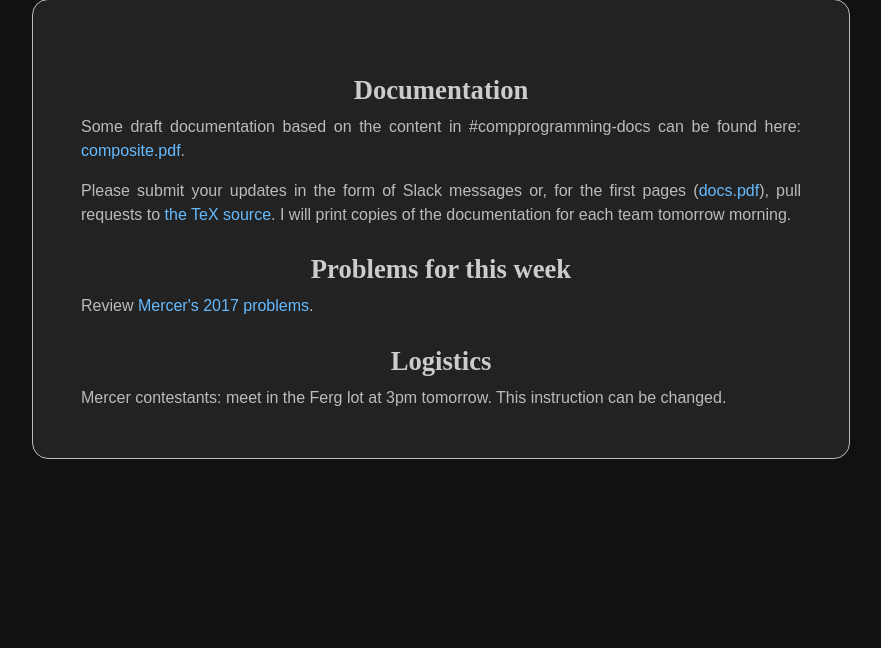
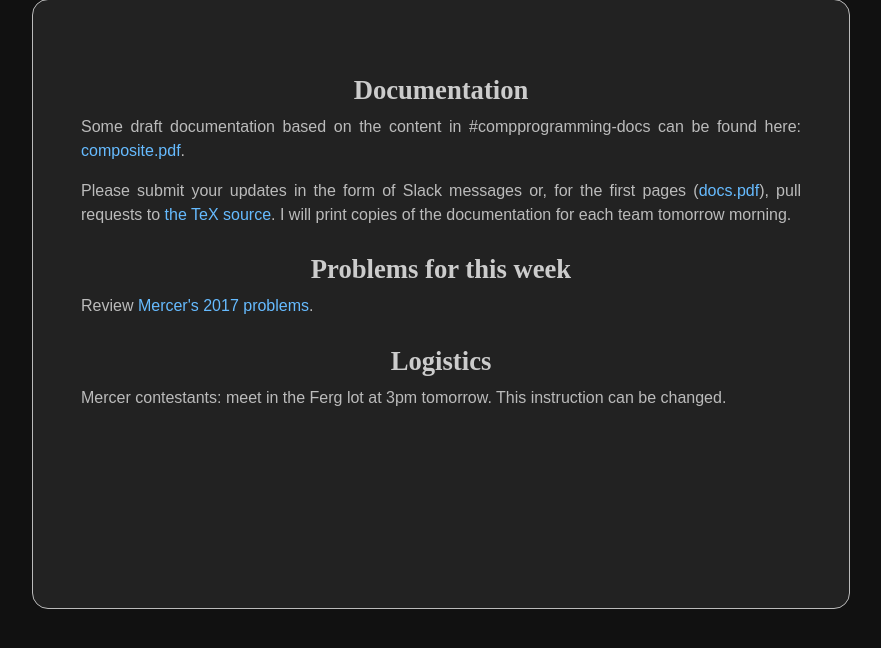
Before and after one commit to codyjrivera/competitive-programming, a PHP site: page /notes/2019-02-14/index.html in a window 1280 px wide. Shown: the part 111-759 px from the top of the page, without its empty margins (199-1080 px from the left). Run offline with PHP 8.4, Linux system fonts and the light colour scheme; some web fonts are replaced.

Commit message:
make notes taller

```diff
--- a/notes/notes.css
+++ b/notes/notes.css
@@ -84,6 +84,7 @@ article {
 	background-color: #222;
 	display: block;
 	max-width: 7.5in;
+	min-height: calc(100vh - 3in);
 	border: 1px solid #bbb;
 	border-radius: 1em;
 	padding: 0.5in;
@@ -245,6 +246,7 @@ aside[data-appendix], .light-only {
 
 	article {
 		margin-top: 0;
+		min-height: 0;
 		border: none;
 		font-family: "Linux Libertine O", serif;
 		padding: 0;
```
